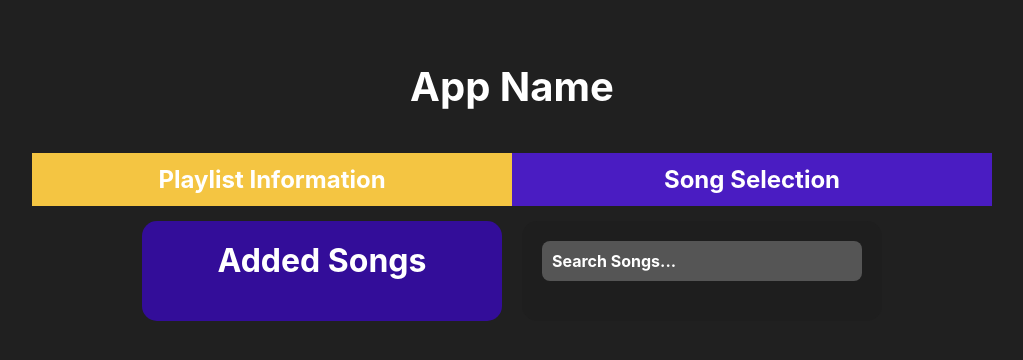
After one commit to suyeon-cha/playlist, a Django app: template testing_container/spotify_testing/templates/spotify_testing/song_selection.html in a window 1280 px wide. The commit adds this page. Shown: the top 360 px of the page, without its empty margins (128-1151 px from the left). Run offline with Django 4.2, Linux system fonts and the light colour scheme; the template is opened without the code that fills it, so the values that code supplies are empty.

Commit message:
added in html for add songs page

```diff
--- /dev/null
+++ b/testing_container/spotify_testing/static/spotify_testing/song_selection.css
@@ -0,0 +1,93 @@
+.playlist-addSongs-header {
+    display: flex;
+    justify-content: center;
+    margin-bottom: 20px;
+}
+
+.playlist-addSongs-header {
+    font-weight: bold;
+    font-size: 1rem;
+    padding: 10px;
+    border: none;
+    cursor: pointer;
+    margin-bottom:  5px;
+}
+
+.tab-button {
+    padding: 12px 30px;
+    border: none;
+    font-weight: bold;
+    font-size: 1.5rem;
+    cursor: pointer;
+    width: 60vh;
+}
+
+#playlist-information-button {
+    background-color: #f4c542;
+    color: white;
+}
+
+#add-songs-button {
+    background-color: #4a1cc2;
+    color: white;
+}
+
+.playlist-creation-container {
+    display: flex;
+    justify-content: center;
+    gap: 20px;
+    padding: 0 40px;
+}
+
+.added-songs-container {
+    background-color: #330d99;
+    padding: 20px;
+    border-radius: 15px;
+    width: 40%;
+    max-height: 600px;
+    overflow-y: auto;
+}
+
+.added-song-title {
+    font-size: 2rem;
+    font-weight: bold;
+    display: block;
+    margin-bottom: 20px;
+    text-align: center;
+}
+
+.search-song-container {
+    background-color: #1e1e1e;
+    padding: 20px;
+    border-radius: 15px;
+    width: 40%;
+    max-height: 600px;
+    overflow-y: auto;
+}
+
+#search-song-bar {
+    background-color: #555;
+    color: white;
+    padding: 10px;
+    border-radius: 8px;
+    margin-bottom: 20px;
+    font-weight: bold;
+}
+
+.song-information {
+    display: flex;
+    align-items: center;
+    margin-bottom: 15px;
+}
+
+Buttons
+.+button,
+.song-information .+button,
+.song-information .remove-button {
+    font-size: 1.5rem;
+    font-weight: bold;
+    background-color: transparent;
+    border: none;
+    color: white;
+    cursor: pointer;
+}
--- a/testing_container/spotify_testing/templates/spotify_testing/base.html
+++ b/testing_container/spotify_testing/templates/spotify_testing/base.html
@@ -6,6 +6,7 @@
 		<link href="{% static 'spotify_testing/home.css' %}" rel="stylesheet" type="text/css">
         <link href="{% static 'spotify_testing/playlist_complete.css' %}" rel="stylesheet" type="text/css">
         <link href="{% static 'spotify_testing/user_profile.css' %}" rel="stylesheet" type="text/css">
+        <link href="{% static 'spotify_testing/song_selection.css' %}" rel="stylesheet" type="text/css">
         <!-- <link rel="stylesheet" href="static/spotify_testing/home.css"> -->
         <title> {% block title %} Spotify Thing {% endblock %} </title>
 
--- /dev/null
+++ b/testing_container/spotify_testing/templates/spotify_testing/song_selection.html
@@ -0,0 +1,35 @@
+{% extends "spotify_testing/base.html" %}
+{% load static %}
+
+{% block heading %}
+    <header class="site_name">App Name</header>
+{% endblock %}
+
+{% block content %}
+    <div class = "playlist-addSongs-header">
+        <button class = "tab-button" id = "playlist-information-button" >Playlist Information</button>
+        <button class = "tab-button" id = "add-songs-button" >Song Selection</button>
+    </div>
+
+    <div class="playlist-creation-container">
+        <div class="added-songs-container">
+            <div class ="added-song-title"> Added Songs</div>
+        </div>
+
+        <div class="search-song-container">
+            <div id = "search-song-bar">Search Songs...</div>
+            {% for item in items %}
+                <div class = "song-information">
+                    <img class="song-image" src="{{ item.track.album.images.0.url}}" alt="{{ item.track.name }} album cover">
+                    <div class = "creation-playlist-song-info">
+                        <a class="song-name">{{ item.track.name }}</a>
+                        {% for artist in item.track.artists %}
+                            <a class="song-artist">{{ artist.name }}</a>
+                        {% endfor %}
+                    </div>
+                    <a class="+button">+</a>
+                </div>
+            {% endfor %}
+        </div>
+    </div>
+{% endblock %}
--- a/testing_container/spotify_testing/templates/spotify_testing/user_profile.html
+++ b/testing_container/spotify_testing/templates/spotify_testing/user_profile.html
@@ -28,13 +28,13 @@
                         {% endfor %}
                     </div>
                 {% endfor %} -->
-                {% for album in albums %}
+                <!-- {% for album in albums %}
                     <div style="width: 200px; text-align: center;">
                     <img src="{{ album.image }}" alt="{{ album.name }}" style="width: 100%; border-radius: 10px;">
                     <p><strong>{{ album.name }}</strong></p>
                     <p style="color: #ccc;">{{ album.artist }}</p>
                     </div>
-                {% endfor %}
+                {% endfor %} -->
             </div>
             <h2 class = "profile-playlist-type-names">Liked Playlist</h2>
             <div class ="profile-liked-playlist"></div>
```
